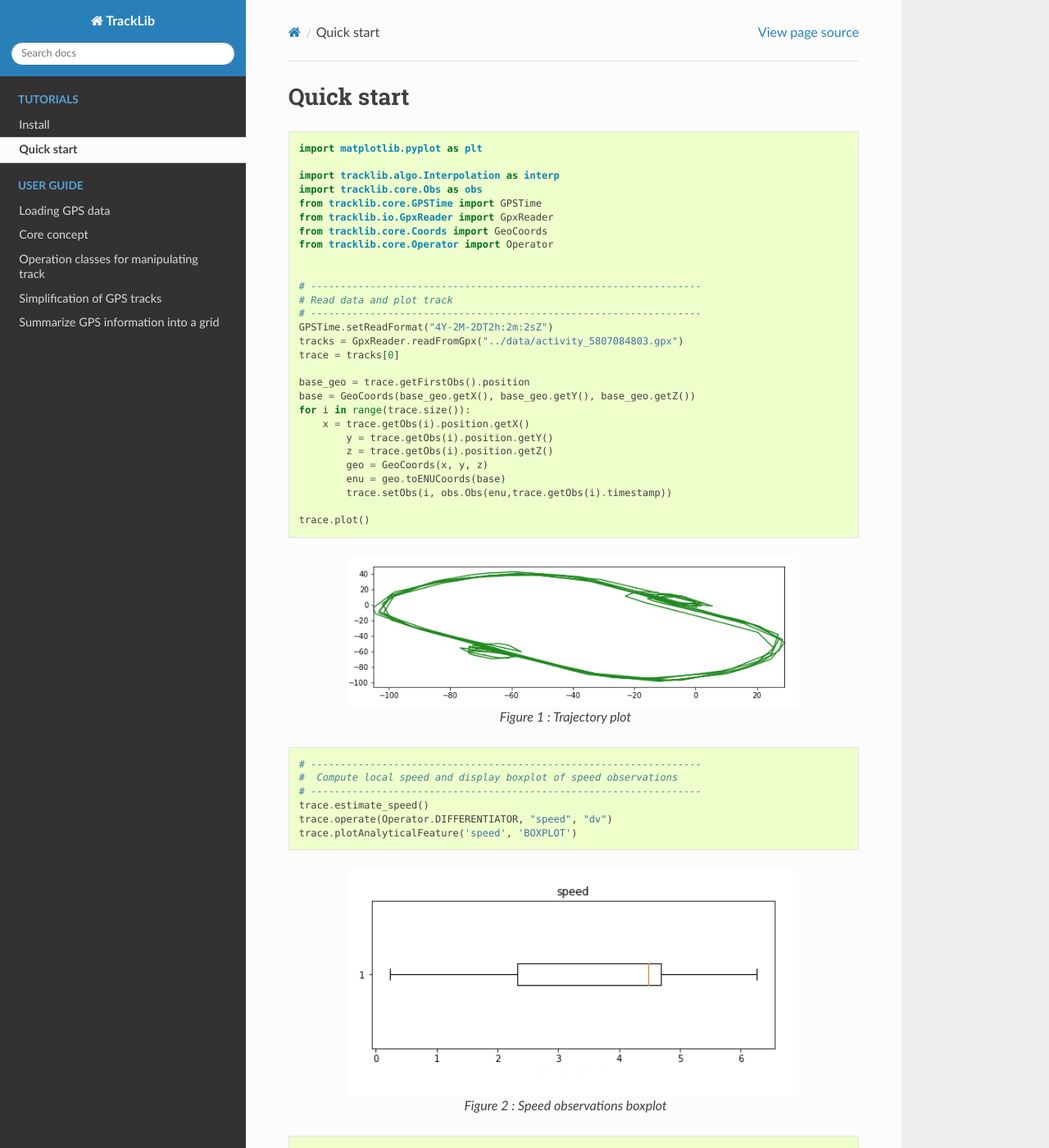
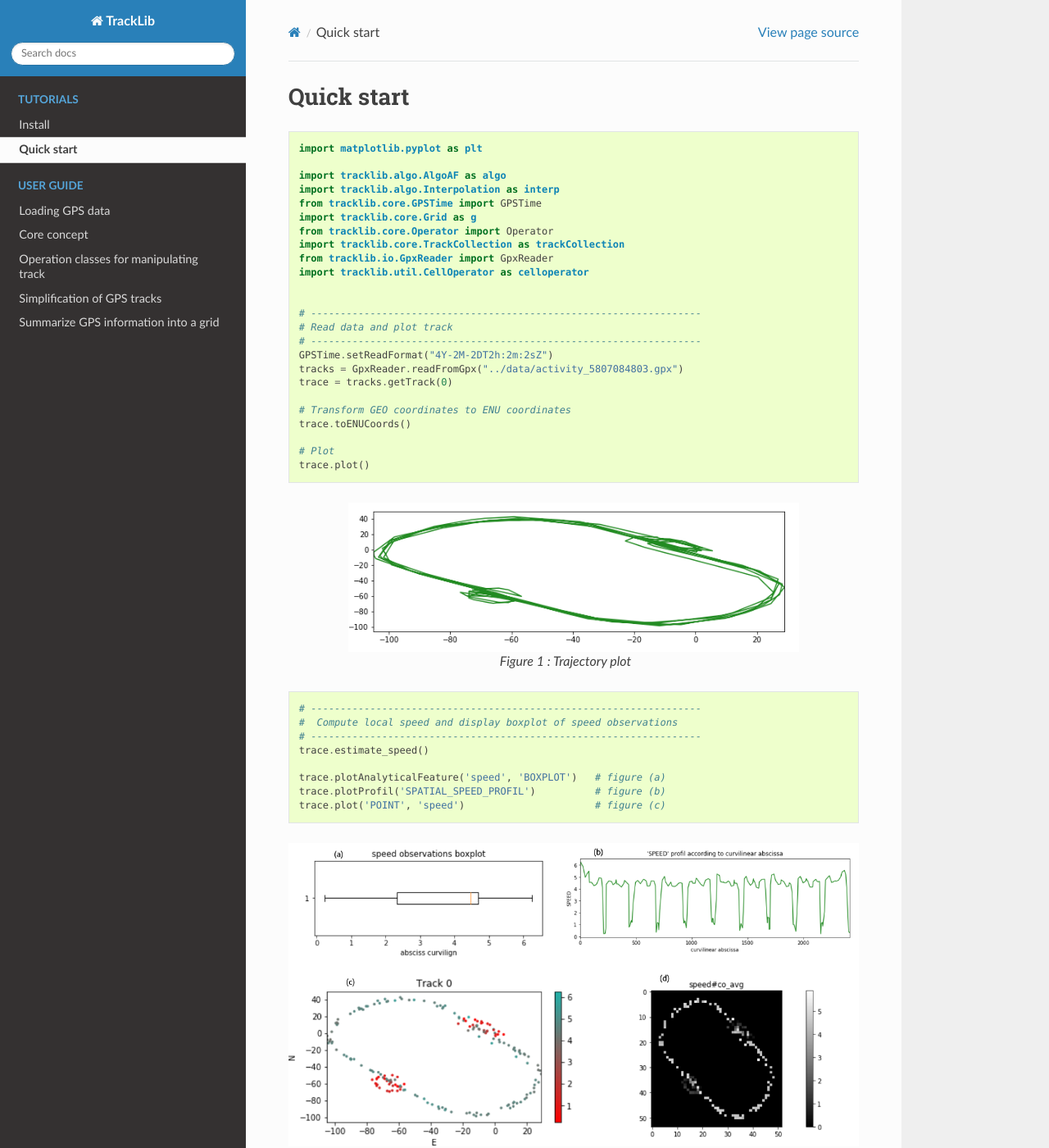
Before and after one commit to umrlastig/tracklib, a Sphinx documentation site: the page built from doc/source/quickstart.rst, in a window 1280 px wide and 1400 px high. Shown: the whole window at 82% size. Built offline with Sphinx 7.4.7 and the Read the Docs theme 2.0.0, drawn with Linux system fonts in a browser that asks for light colours; some of the changed text lies outside the part shown.

Commit message:
doc quickstart: prise en compte de la symbo + set projection

```diff
--- a/doc/source/quickstart.rst
+++ b/doc/source/quickstart.rst
@@ -7,12 +7,14 @@ Quick start
 
 	import matplotlib.pyplot as plt
 
+	import tracklib.algo.AlgoAF as algo
 	import tracklib.algo.Interpolation as interp
-	import tracklib.core.Obs as obs
 	from tracklib.core.GPSTime import GPSTime
+	import tracklib.core.Grid as g
+	from tracklib.core.Operator import Operator
+	import tracklib.core.TrackCollection as trackCollection
 	from tracklib.io.GpxReader import GpxReader
-	from tracklib.core.Coords import GeoCoords
-	from tracklib.core.Operator import Operator
+	import tracklib.util.CellOperator as celloperator
 
 
 	# ------------------------------------------------------------------
@@ -20,18 +22,12 @@ Quick start
 	# ------------------------------------------------------------------
 	GPSTime.setReadFormat("4Y-2M-2DT2h:2m:2sZ")
 	tracks = GpxReader.readFromGpx("../data/activity_5807084803.gpx")
-	trace = tracks[0]
+	trace = tracks.getTrack(0)
 
-	base_geo = trace.getFirstObs().position
-	base = GeoCoords(base_geo.getX(), base_geo.getY(), base_geo.getZ())
-	for i in range(trace.size()):
-	    x = trace.getObs(i).position.getX()
-		y = trace.getObs(i).position.getY()
-		z = trace.getObs(i).position.getZ()
-		geo = GeoCoords(x, y, z)
-		enu = geo.toENUCoords(base)
-		trace.setObs(i, obs.Obs(enu,trace.getObs(i).timestamp))
+	# Transform GEO coordinates to ENU coordinates
+	trace.toENUCoords()
 
+	# Plot
 	trace.plot()
 
 
@@ -48,14 +44,32 @@ Quick start
 	#  Compute local speed and display boxplot of speed observations
 	# ------------------------------------------------------------------
 	trace.estimate_speed()
-	trace.operate(Operator.DIFFERENTIATOR, "speed", "dv")
-	trace.plotAnalyticalFeature('speed', 'BOXPLOT')
 
-.. figure:: ./img/quickstart_2.png
-   :width: 550px
+	trace.plotAnalyticalFeature('speed', 'BOXPLOT')   # figure (a)
+	trace.plotProfil('SPATIAL_SPEED_PROFIL')          # figure (b)
+	trace.plot('POINT', 'speed')                      # figure (c)
+
+.. figure:: ./img/Plot_Speed_4methods.png
+   :width: 700px
    :align: center
 
-   Figure 2 : Speed observations boxplot
+   Figure 2 : Speed observations figures: boxplot (a), profil (b), plot (c) and grid (d)
+
+
+.. code-block:: python
+
+	# ------------------------------------------------------------------
+	#  Summarize analytical features and plot it in image
+	# ------------------------------------------------------------------
+	collection = trackCollection.TrackCollection([trace])
+	(Xmin, Xmax, Ymin, Ymax) = collection.bbox()
+	grille = g.Grid(Xmin-10, Ymin-10, Xmax - Xmin + 20, Ymax - Ymin + 20, 3)
+
+	af_algos = [algo.speed]
+	cell_operators = [celloperator.co_avg]
+	grille.addAnalyticalFunctionForSummarize([trace], af_algos, cell_operators)
+	grille.plot(algo.speed, celloperator.co_avg)      # figure (d)
+
 
 
 .. code-block:: python
```
Also changed, not shown: README.md (+29 -17 lines), doc/source/img/Plot_Speed_4methods.png (added).
